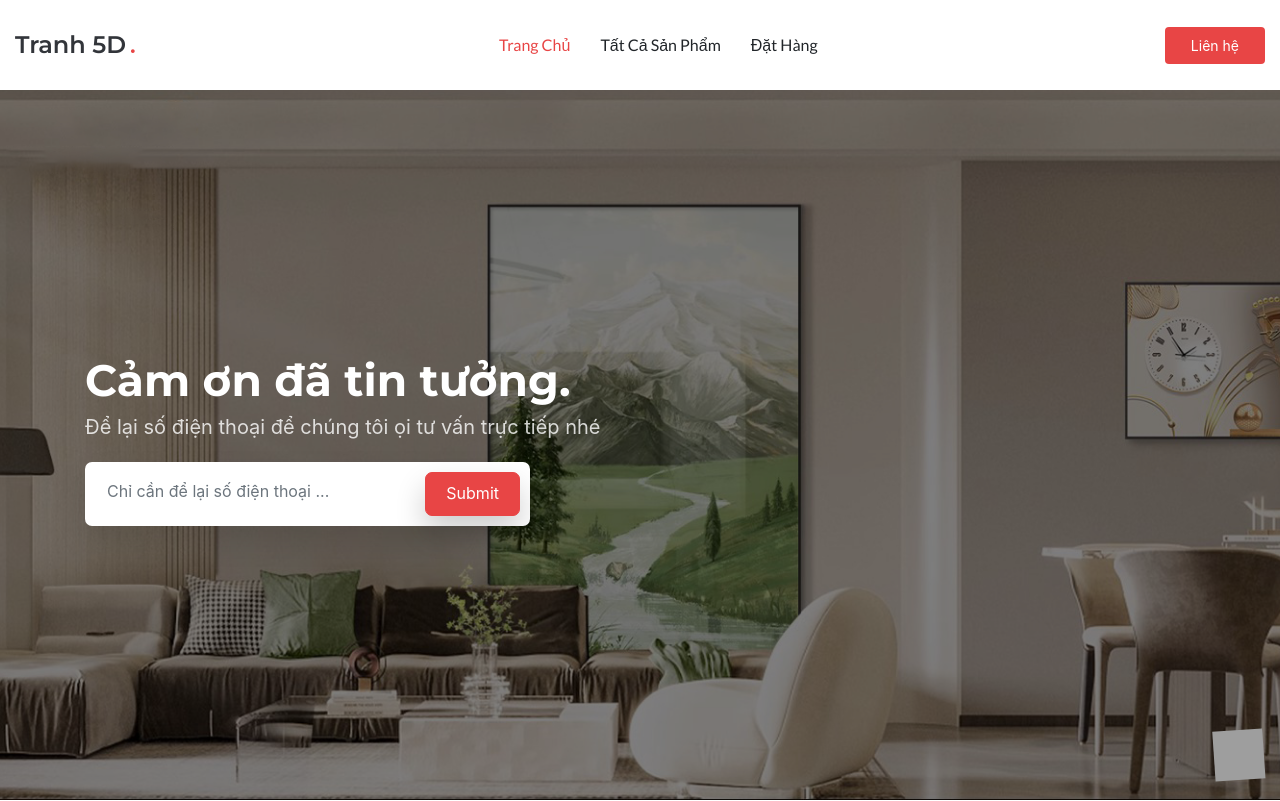
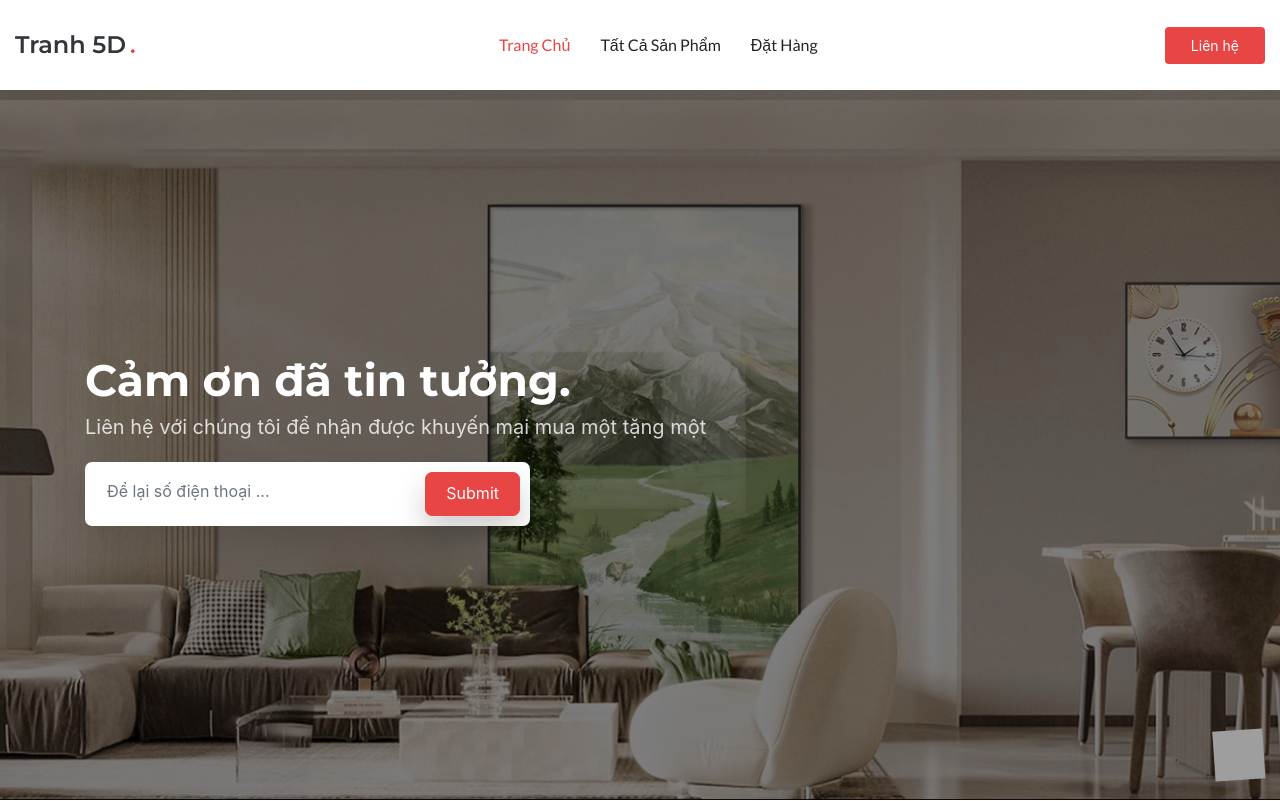
Before and after one commit to caotv1512/landing-users, a React (Create React App) app: page / in a window 1280 px wide. Shown: the top 801 px of the page. Built offline with nearby package versions, Linux system fonts and the light colour scheme; grey boxes are pictures that could not be loaded.

Commit message:
add code customer.

```diff
--- a/src/components/Contact.jsx
+++ b/src/components/Contact.jsx
@@ -49,8 +49,8 @@ function Contact() {
               data-aos-delay={200}
               onSubmit={handleSubmit}
             >
-              <h3>Tiêu đề</h3>
-              <p>nội dung ....</p>
+              <h3>Xưởng Tranh Tráng Gương</h3>
+              <p>Nhận thiết kế theo yêu cầu, tư vấn mẫu phù hợp theo không gian, nội thất căn nhà </p>
               <div className="row gy-4">
                 <div className="col-md-6">
                   <input
--- a/src/components/Hero.jsx
+++ b/src/components/Hero.jsx
@@ -15,7 +15,7 @@ function Hero() {
               <div className="col-lg-10">
                 <h2 data-aos-delay={100}>Cảm ơn đã tin tưởng. </h2>
                 <p data-aos-delay={200}>
-                  Để lại số điện thoại để chúng tôi ọi tư vấn trực tiếp nhé
+				  Liên hệ với chúng tôi để nhận được khuyến mại mua một tặng một
                 </p>
               </div>
               <div className="col-lg-5">
@@ -27,7 +27,7 @@ function Hero() {
                   <input
                     type="text"
                     className="form-control"
-                    placeholder="Chỉ cần để lại số điện thoại ..."
+                    placeholder="Để lại số điện thoại ..."
                   />
                   <input
                     type="submit"
```
Also changed, not shown: public/index.html (+3 -4 lines).
